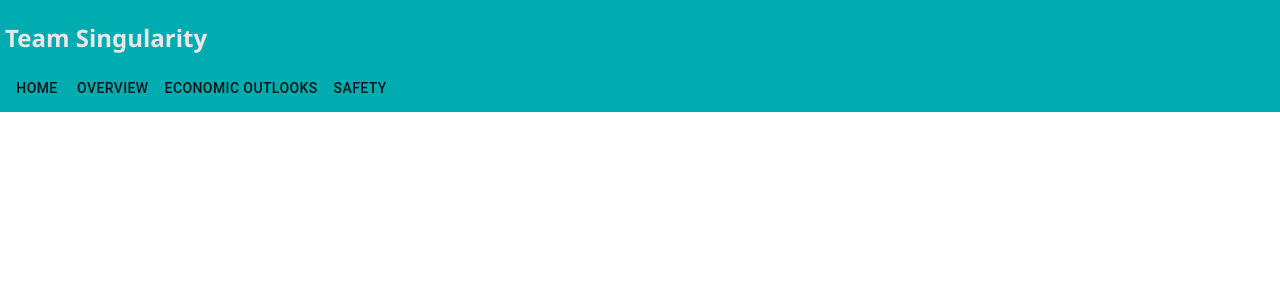
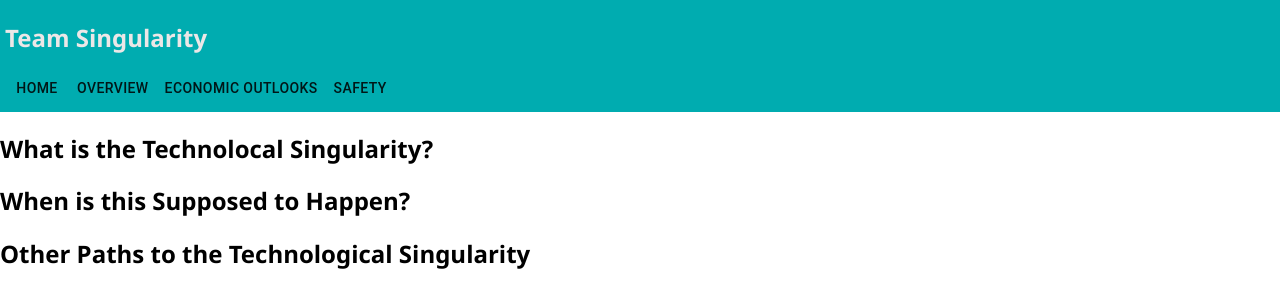
Before and after one commit to BenHacker1995/IT202W-DigitalEthicsProject, a React (Create React App) app: page /#/overview in a window 1280 px wide. Before the commit this address led to /#/sources. Shown: the top 308 px of the page. Built offline with nearby package versions, Linux system fonts and the light colour scheme.

Commit message:
Overview, Economic and Safety pages have some details

```diff
--- a/src/Components/Economics/Economics.js
+++ b/src/Components/Economics/Economics.js
@@ -7,6 +7,9 @@ class Economic extends Component{
         return(
             <div>
                 <Header history={this.props.history}/>
+                <h2>Overview of Economic Issues with the Singularity</h2>
+                <h2>The Fall of Capitalism?</h2>
+                <h2>So What Happens When We Have No Money?</h2>
             </div>
         )
     }
--- a/src/Components/Overview/Overview.js
+++ b/src/Components/Overview/Overview.js
@@ -8,6 +8,9 @@ class Overview extends Component{
         return (
             <div>
                 <Header history={this.props.history}/>
+                <h2>What is the Technolocal Singularity?</h2>
+                <h2>When is this Supposed to Happen?</h2>
+                <h2>Other Paths to the Technological Singularity</h2>
             </div>
         )
     }
--- a/src/Components/Safety/Safety.js
+++ b/src/Components/Safety/Safety.js
@@ -8,6 +8,9 @@ class Safety extends Component{
         return (
             <div>
                 <Header history={this.props.history}/>
+                <h2>Capture New Opportunities Through Aggressive Investment</h2>
+                <h2>Address Increased Rate of Change With More Nimble Education Systems</h2>
+                <h2>Enhance Social Safety Nets to Smooth Automation Impacts</h2>
             </div>
         )
     }
```
